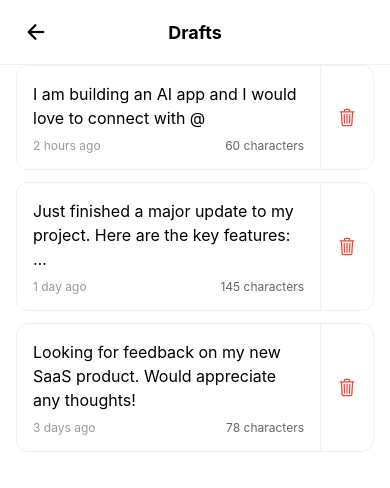
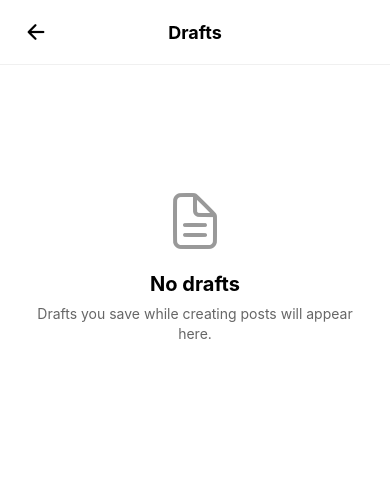
Before and after one commit to sotsnetwork/gobia, a React Native app: screen /Drafts in a window 390 px wide. Shown: the top 488 px of the page. Built offline with nearby package versions, Linux system fonts and the light colour scheme.

Commit message:
Update DraftsScreen.tsx

```diff
--- a/src/screens/DraftsScreen.tsx
+++ b/src/screens/DraftsScreen.tsx
@@ -1,67 +1,86 @@
-import React, { useState } from 'react';
-import { View, Text, StyleSheet, ScrollView, TouchableOpacity, Alert } from 'react-native';
+import React, { useState, useEffect } from 'react';
+import { View, Text, StyleSheet, ScrollView, TouchableOpacity, Alert, RefreshControl } from 'react-native';
 import { SafeAreaView } from 'react-native-safe-area-context';
-import { useNavigation } from '@react-navigation/native';
+import { useNavigation, useFocusEffect } from '@react-navigation/native';
 import { NativeStackNavigationProp } from '@react-navigation/native-stack';
 import { Ionicons } from '@expo/vector-icons';
 import Header from '../components/Header';
 import { Colors } from '../constants/colors';
 import { RootStackParamList } from '../types/navigation';
+import * as DraftService from '../services/draftService';
 
 type NavigationProp = NativeStackNavigationProp<RootStackParamList>;
 
-interface Draft {
-  id: string;
-  text: string;
-  timestamp: string;
-  characterCount: number;
-}
-
-const sampleDrafts: Draft[] = [
-  {
-    id: '1',
-    text: 'I am building an AI app and I would love to connect with @',
-    timestamp: '2 hours ago',
-    characterCount: 60,
-  },
-  {
-    id: '2',
-    text: 'Just finished a major update to my project. Here are the key features:\n\n1. Real-time collaboration\n2. Advanced analytics\n3. Custom integrations',
-    timestamp: '1 day ago',
-    characterCount: 145,
-  },
-  {
-    id: '3',
-    text: 'Looking for feedback on my new SaaS product. Would appreciate any thoughts!',
-    timestamp: '3 days ago',
-    characterCount: 78,
-  },
-];
-
 export default function DraftsScreen() {
   const navigation = useNavigation<NavigationProp>();
-  const [drafts, setDrafts] = useState<Draft[]>(sampleDrafts);
+  const [drafts, setDrafts] = useState<DraftService.Draft[]>([]);
+  const [refreshing, setRefreshing] = useState(false);
 
-  const handleDelete = (draftId: string) => {
+  const loadDrafts = async () => {
+    try {
+      const loadedDrafts = await DraftService.getDrafts();
+      setDrafts(loadedDrafts);
+    } catch (error) {
+      console.error('Error loading drafts:', error);
+    }
+  };
+
+  useFocusEffect(
+    React.useCallback(() => {
+      loadDrafts();
+    }, [])
+  );
+
+  const handleDelete = async (draftId: string) => {
     Alert.alert('Delete Draft', 'Are you sure you want to delete this draft?', [
       { text: 'Cancel', style: 'cancel' },
       {
         text: 'Delete',
         style: 'destructive',
-        onPress: () => setDrafts(drafts.filter((d) => d.id !== draftId)),
+        onPress: async () => {
+          try {
+            await DraftService.deleteDraft(draftId);
+            await loadDrafts();
+          } catch (error) {
+            Alert.alert('Error', 'Failed to delete draft. Please try again.');
+          }
+        },
       },
     ]);
   };
 
-  const handleEdit = (draft: Draft) => {
-    navigation.navigate('CreatePost');
-    // In real app, would pass draft data to CreatePost screen
+  const handleEdit = (draft: DraftService.Draft) => {
+    navigation.navigate('CreatePost', { draft });
+  };
+
+  const formatTimestamp = (timestamp: string) => {
+    const date = new Date(timestamp);
+    const now = new Date();
+    const diffMs = now.getTime() - date.getTime();
+    const diffMins = Math.floor(diffMs / 60000);
+    const diffHours = Math.floor(diffMs / 3600000);
+    const diffDays = Math.floor(diffMs / 86400000);
+
+    if (diffMins < 1) return 'Just now';
+    if (diffMins < 60) return `${diffMins} ${diffMins === 1 ? 'minute' : 'minutes'} ago`;
+    if (diffHours < 24) return `${diffHours} ${diffHours === 1 ? 'hour' : 'hours'} ago`;
+    if (diffDays < 7) return `${diffDays} ${diffDays === 1 ? 'day' : 'days'} ago`;
+    return date.toLocaleDateString();
+  };
+
+  const onRefresh = async () => {
+    setRefreshing(true);
+    await loadDrafts();
+    setRefreshing(false);
   };
 
   return (
     <SafeAreaView style={styles.container} edges={['top']}>
       <Header title="Drafts" />
-      <ScrollView style={styles.scrollView}>
+      <ScrollView
+        style={styles.scrollView}
+        refreshControl={<RefreshControl refreshing={refreshing} onRefresh={onRefresh} />}
+      >
         {drafts.length > 0 ? (
           drafts.map((draft) => (
             <View key={draft.id} style={styles.draft}>
@@ -71,11 +90,35 @@ export default function DraftsScreen() {
                 activeOpacity={0.7}
               >
                 <Text style={styles.draftText} numberOfLines={3}>
-                  {draft.text}
+                  {draft.text || '(No text)'}
                 </Text>
+                {draft.media && draft.media.length > 0 && (
+                  <View style={styles.mediaIndicator}>
+                    <Ionicons name="image-outline" size={14} color={Colors.textLight} />
+                    <Text style={styles.mediaText}>{draft.media.length} {draft.media.length === 1 ? 'media' : 'media'}</Text>
+                  </View>
+                )}
+                {draft.selectedSkills && draft.selectedSkills.length > 0 && (
+                  <View style={styles.skillsIndicator}>
+                    <Ionicons name="pricetag-outline" size={14} color={Colors.textLight} />
+                    <Text style={styles.skillsText}>{draft.selectedSkills.length} {draft.selectedSkills.length === 1 ? 'skill' : 'skills'}</Text>
+                  </View>
+                )}
+                {draft.communityName && (
+                  <View style={styles.communityIndicator}>
+                    <Ionicons name="people-outline" size={14} color={Colors.textLight} />
+                    <Text style={styles.communityText}>{draft.communityName}</Text>
+                  </View>
+                )}
+                {draft.threadPosts && draft.threadPosts.length > 1 && (
+                  <View style={styles.threadIndicator}>
+                    <Ionicons name="layers-outline" size={14} color={Colors.textLight} />
+                    <Text style={styles.threadText}>Thread ({draft.threadPosts.length} posts)</Text>
+                  </View>
+                )}
                 <View style={styles.draftFooter}>
-                  <Text style={styles.draftTimestamp}>{draft.timestamp}</Text>
-                  <Text style={styles.draftCount}>{draft.characterCount} characters</Text>
+                  <Text style={styles.draftTimestamp}>{formatTimestamp(draft.timestamp)}</Text>
+                  <Text style={styles.draftCount}>{280 - draft.characterCount} characters</Text>
                 </View>
               </TouchableOpacity>
               <TouchableOpacity
@@ -167,4 +210,48 @@ const styles = StyleSheet.create({
     textAlign: 'center',
     lineHeight: 20,
   },
+  mediaIndicator: {
+    flexDirection: 'row',
+    alignItems: 'center',
+    gap: 4,
+    marginTop: 4,
+    marginBottom: 4,
+  },
+  mediaText: {
+    fontSize: 12,
+    color: Colors.textLight,
+  },
+  skillsIndicator: {
+    flexDirection: 'row',
+    alignItems: 'center',
+    gap: 4,
+    marginTop: 4,
+    marginBottom: 4,
+  },
+  skillsText: {
+    fontSize: 12,
+    color: Colors.textLight,
+  },
+  communityIndicator: {
+    flexDirection: 'row',
+    alignItems: 'center',
+    gap: 4,
+    marginTop: 4,
+    marginBottom: 4,
+  },
+  communityText: {
+    fontSize: 12,
+    color: Colors.textLight,
+  },
+  threadIndicator: {
+    flexDirection: 'row',
+    alignItems: 'center',
+    gap: 4,
+    marginTop: 4,
+    marginBottom: 4,
+  },
+  threadText: {
+    fontSize: 12,
+    color: Colors.textLight,
+  },
 });
```
